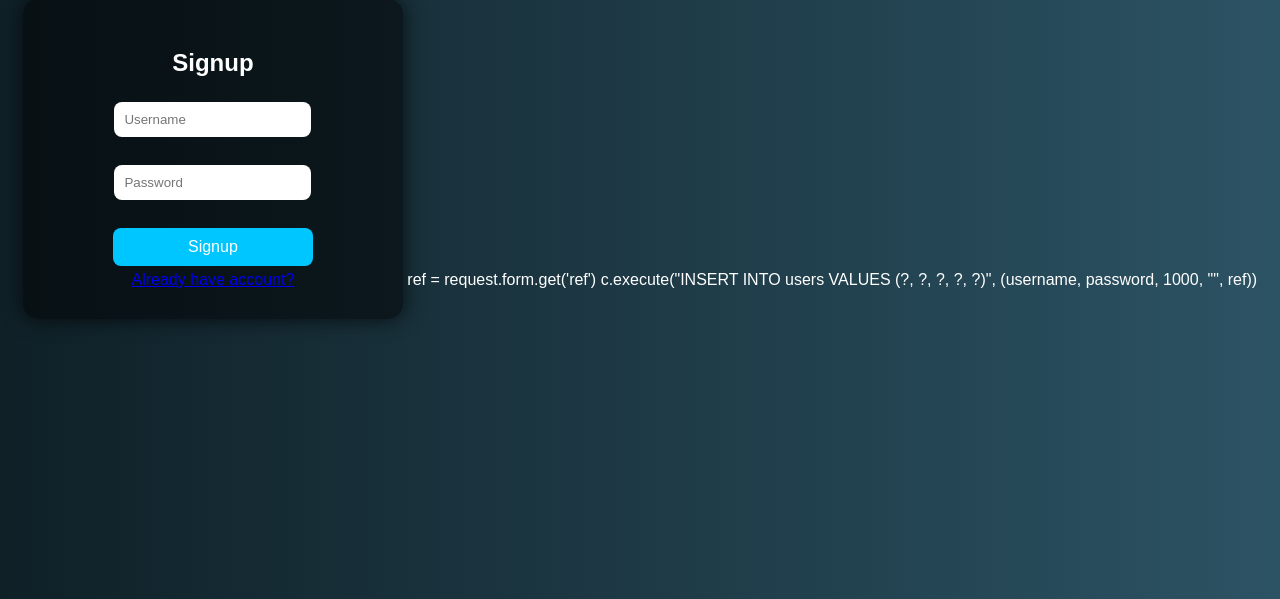
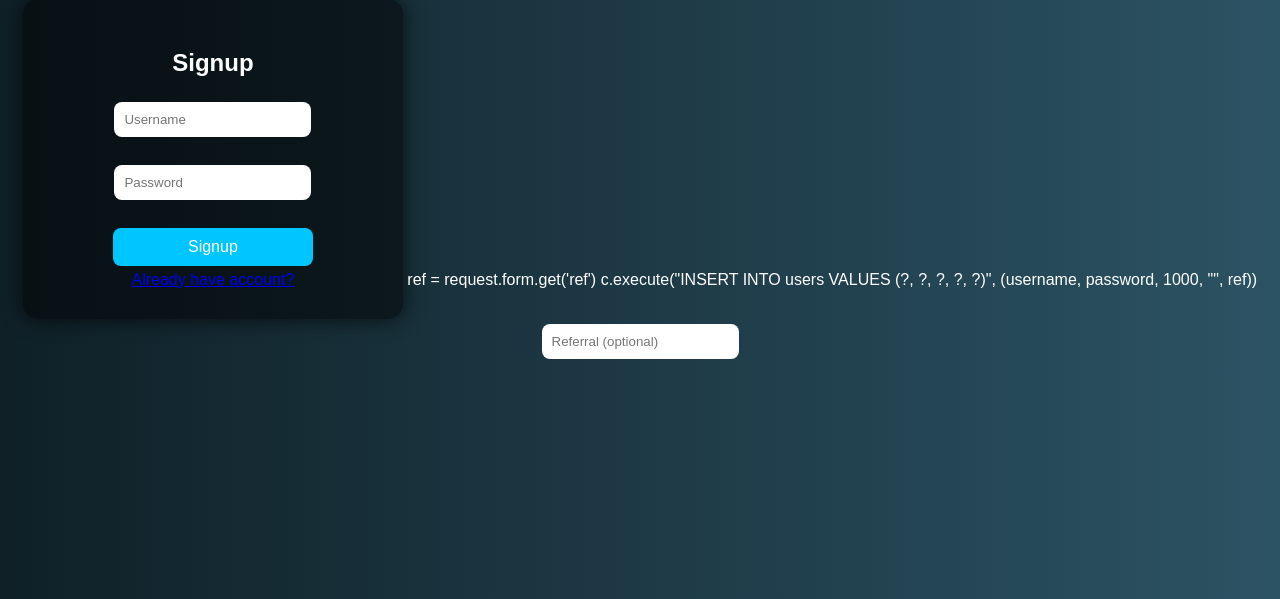
Before and after one commit to kapilayya45-cmd/flip-coin, a Python web app: template templates/signup.html in a window 1280 px wide. Shown: the part 109-708 px from the top of the page. Run offline with Jinja, Linux system fonts and the light colour scheme; the template is opened without the code that fills it, so the values that code supplies are empty.

Commit message:
Update signup.html

```diff
--- a/templates/signup.html
+++ b/templates/signup.html
@@ -25,3 +25,4 @@ ref = request.form.get('ref')
 
 c.execute("INSERT INTO users VALUES (?, ?, ?, ?, ?)",
           (username, password, 1000, "", ref))
+<input type="text" name="ref" placeholder="Referral (optional)">
```
